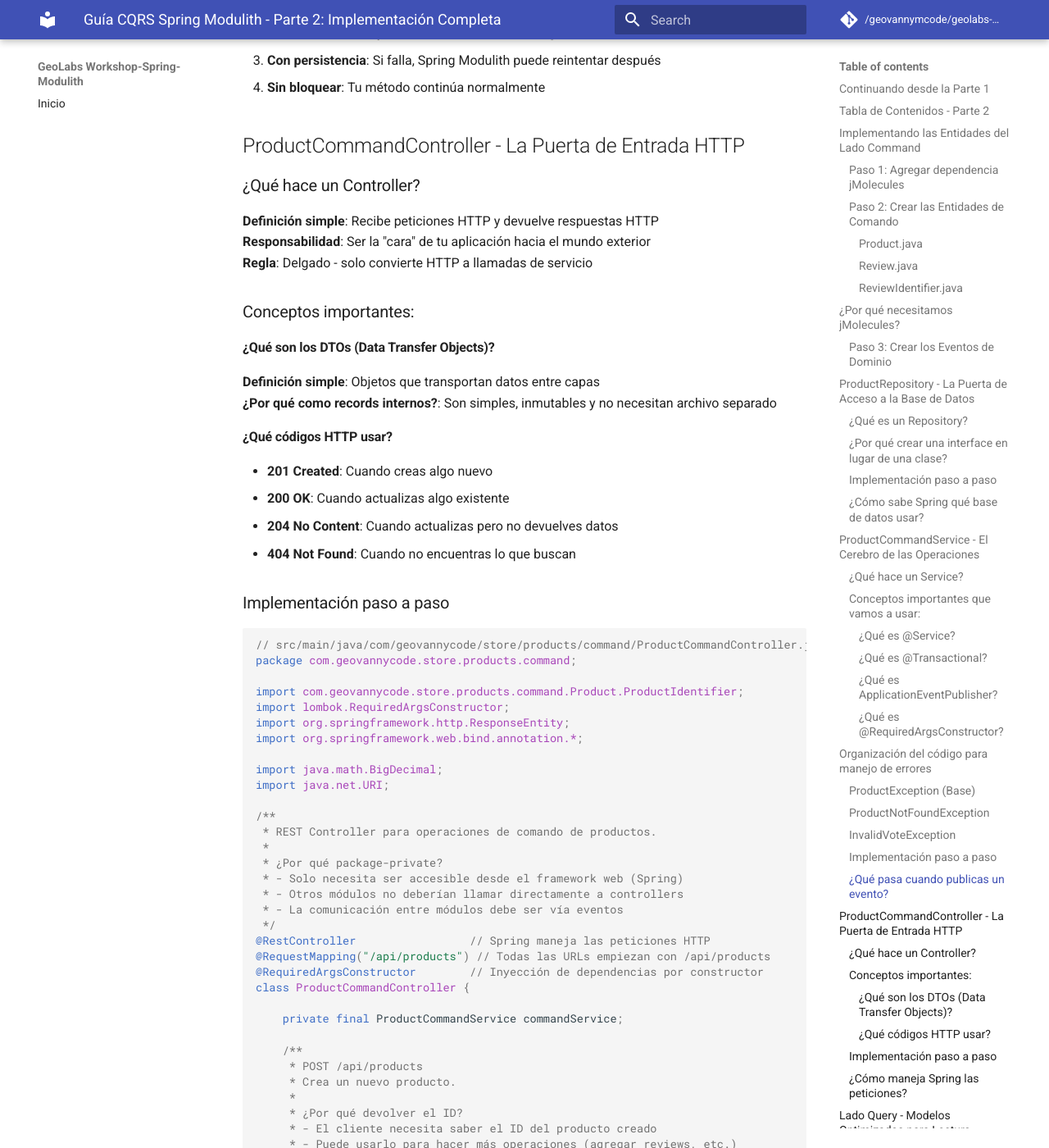
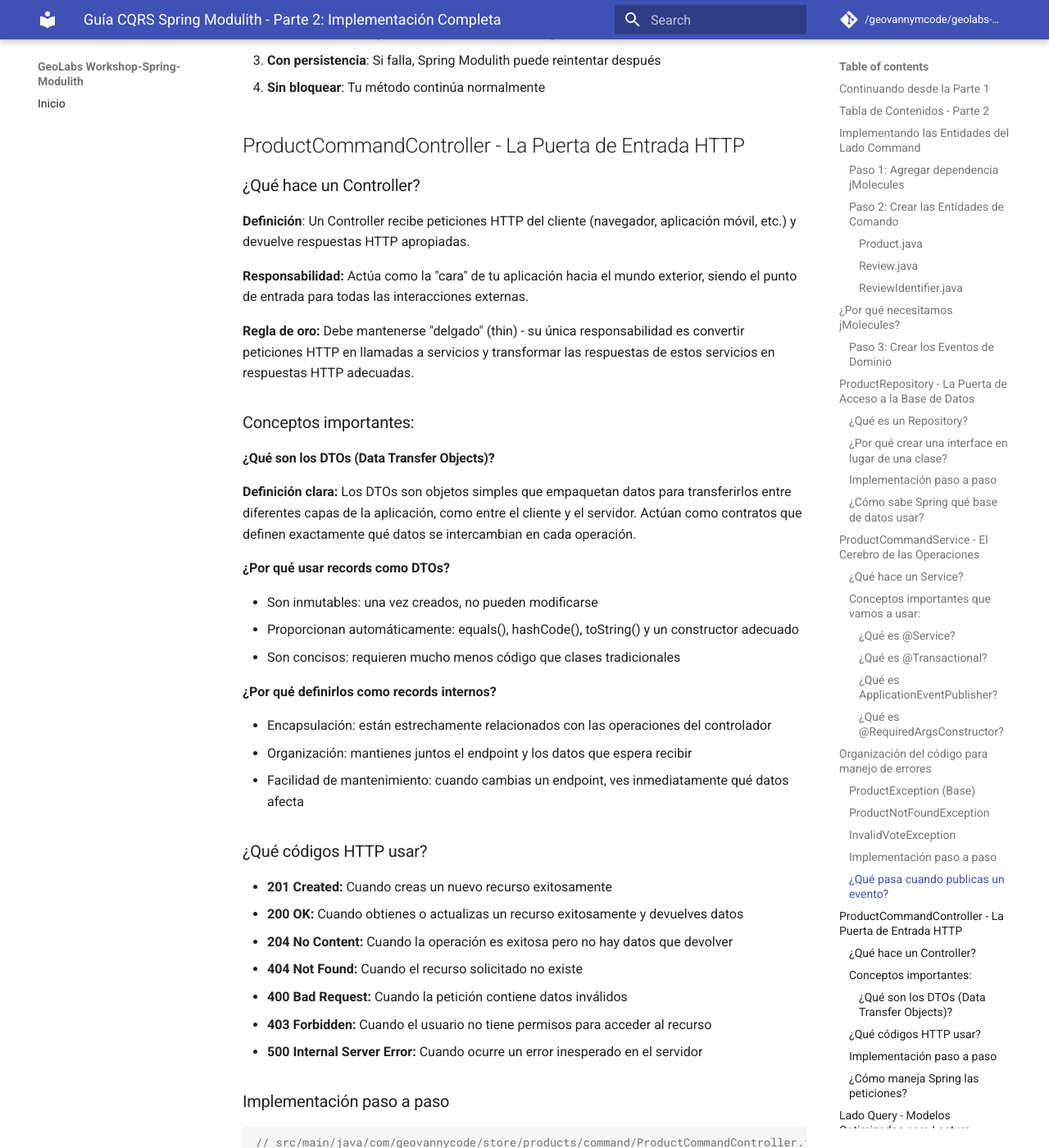
Before and after one commit to geovannymcode/geolabs-spring-modulith.github.io, an MkDocs documentation site: the page built from docs/spring_modulith_part_2.md, in a window 1280 px wide and 1400 px high, scrolled down 13515 px. Shown: the whole window at 82% size. Built offline with MkDocs 1.6.1 and Material for MkDocs 9.7.7, drawn with Linux system fonts in a browser that asks for light colours; comment, search, counter and statistics services are not loaded.

Commit message:
update part 2

```diff
--- a/docs/spring_modulith_part_2.md
+++ b/docs/spring_modulith_part_2.md
@@ -651,21 +651,39 @@ class ProductCommandService {
 
 ### ¿Qué hace un Controller?
 
-**Definición simple**: Recibe peticiones HTTP y devuelve respuestas HTTP
-**Responsabilidad**: Ser la "cara" de tu aplicación hacia el mundo exterior
-**Regla**: Delgado - solo convierte HTTP a llamadas de servicio
+**Definición**: Un Controller recibe peticiones HTTP del cliente (navegador, aplicación móvil, etc.) y devuelve respuestas HTTP apropiadas.
+
+**Responsabilidad:** Actúa como la "cara" de tu aplicación hacia el mundo exterior, siendo el punto de entrada para todas las interacciones externas.
+
+**Regla de oro:** Debe mantenerse "delgado" (thin) - su única responsabilidad es convertir peticiones HTTP en llamadas a servicios y transformar las respuestas de estos servicios en respuestas HTTP adecuadas.
 
 ### Conceptos importantes:
 
 #### ¿Qué son los DTOs (Data Transfer Objects)?
-**Definición simple**: Objetos que transportan datos entre capas
-**¿Por qué como records internos?**: Son simples, inmutables y no necesitan archivo separado
-
-#### ¿Qué códigos HTTP usar?
-- **201 Created**: Cuando creas algo nuevo
-- **200 OK**: Cuando actualizas algo existente
-- **204 No Content**: Cuando actualizas pero no devuelves datos
-- **404 Not Found**: Cuando no encuentras lo que buscan
+
+**Definición clara:** Los DTOs son objetos simples que empaquetan datos para transferirlos entre diferentes capas de la aplicación, como entre el cliente y el servidor. Actúan como contratos que definen exactamente qué datos se intercambian en cada operación.
+
+**¿Por qué usar records como DTOs?**
+
+- Son inmutables: una vez creados, no pueden modificarse
+- Proporcionan automáticamente: equals(), hashCode(), toString() y un constructor adecuado
+- Son concisos: requieren mucho menos código que clases tradicionales
+
+**¿Por qué definirlos como records internos?**
+
+- Encapsulación: están estrechamente relacionados con las operaciones del controlador
+- Organización: mantienes juntos el endpoint y los datos que espera recibir
+- Facilidad de mantenimiento: cuando cambias un endpoint, ves inmediatamente qué datos afecta
+
+### ¿Qué códigos HTTP usar?
+
+- **201 Created:** Cuando creas un nuevo recurso exitosamente
+- **200 OK:** Cuando obtienes o actualizas un recurso exitosamente y devuelves datos
+- **204 No Content:** Cuando la operación es exitosa pero no hay datos que devolver
+- **404 Not Found:** Cuando el recurso solicitado no existe
+- **400 Bad Request:** Cuando la petición contiene datos inválidos
+- **403 Forbidden:** Cuando el usuario no tiene permisos para acceder al recurso
+- **500 Internal Server Error:** Cuando ocurre un error inesperado en el servidor
 
 ### Implementación paso a paso
 
```
